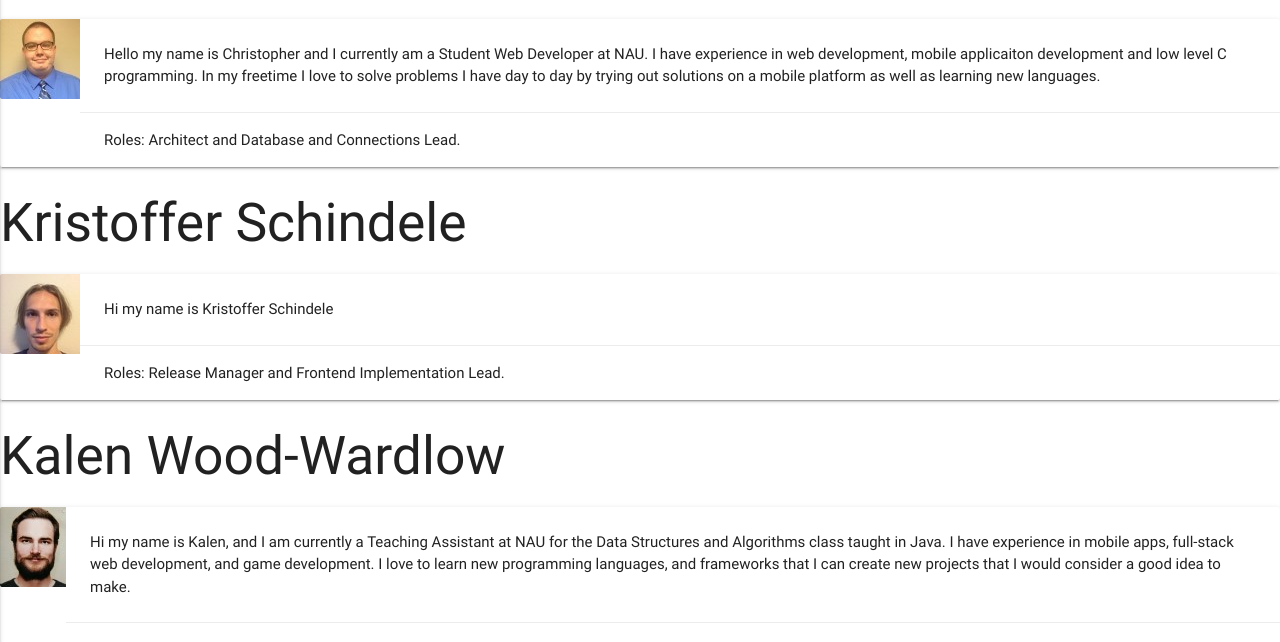
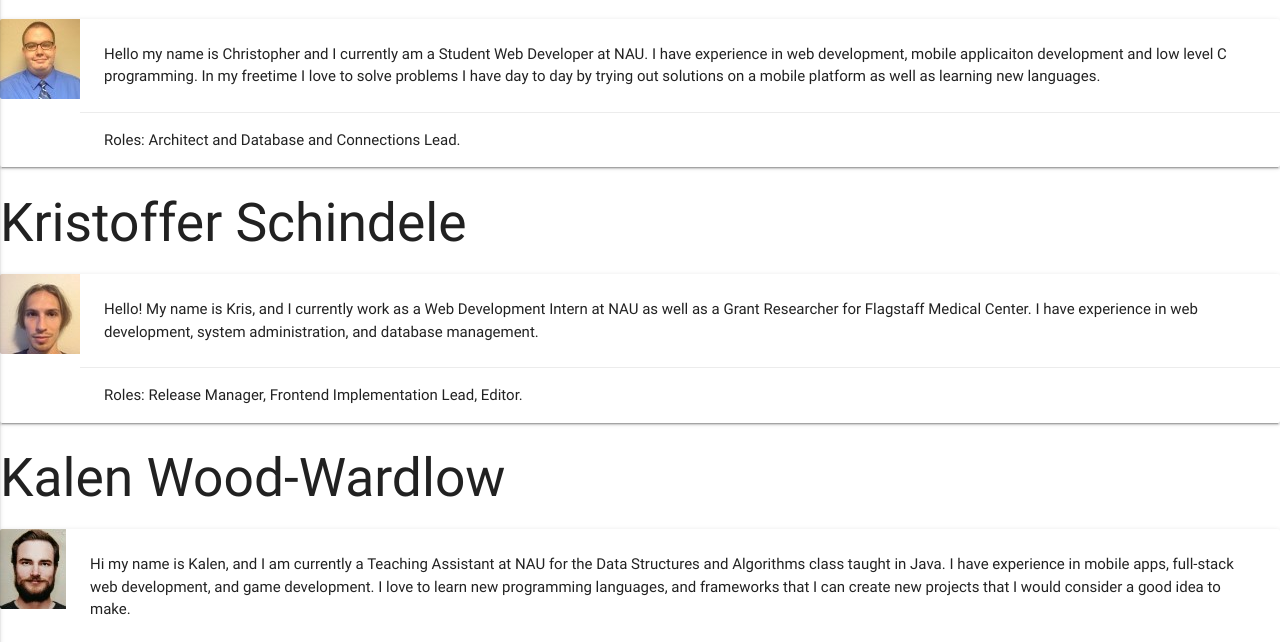
Before and after one commit to kww43/GnosisSolutions, a plain HTML site: page website/meetus.html in a window 1280 px wide. Shown: the part 152-794 px from the top of the page. Drawn offline with nearby package versions, Linux system fonts and the light colour scheme.

Commit message:
finish updating work experience

```diff
--- a/website/meetus.html
+++ b/website/meetus.html
@@ -53,10 +53,10 @@
       </div>
       <div class="card-stacked">
         <div class="card-content">
-          <p>Hi my name is Kristoffer Schindele</p>
+          <p>Hello! My name is Kris, and I currently work as a Web Development Intern at NAU as well as a Grant Researcher for Flagstaff Medical Center. I have experience in web development, system administration, and database management.</p>
         </div>
         <div class="card-action">
-          Roles: Release Manager and Frontend Implementation Lead.
+          Roles: Release Manager, Frontend Implementation Lead, Editor.
         </div>
       </div>
     </div>
```
